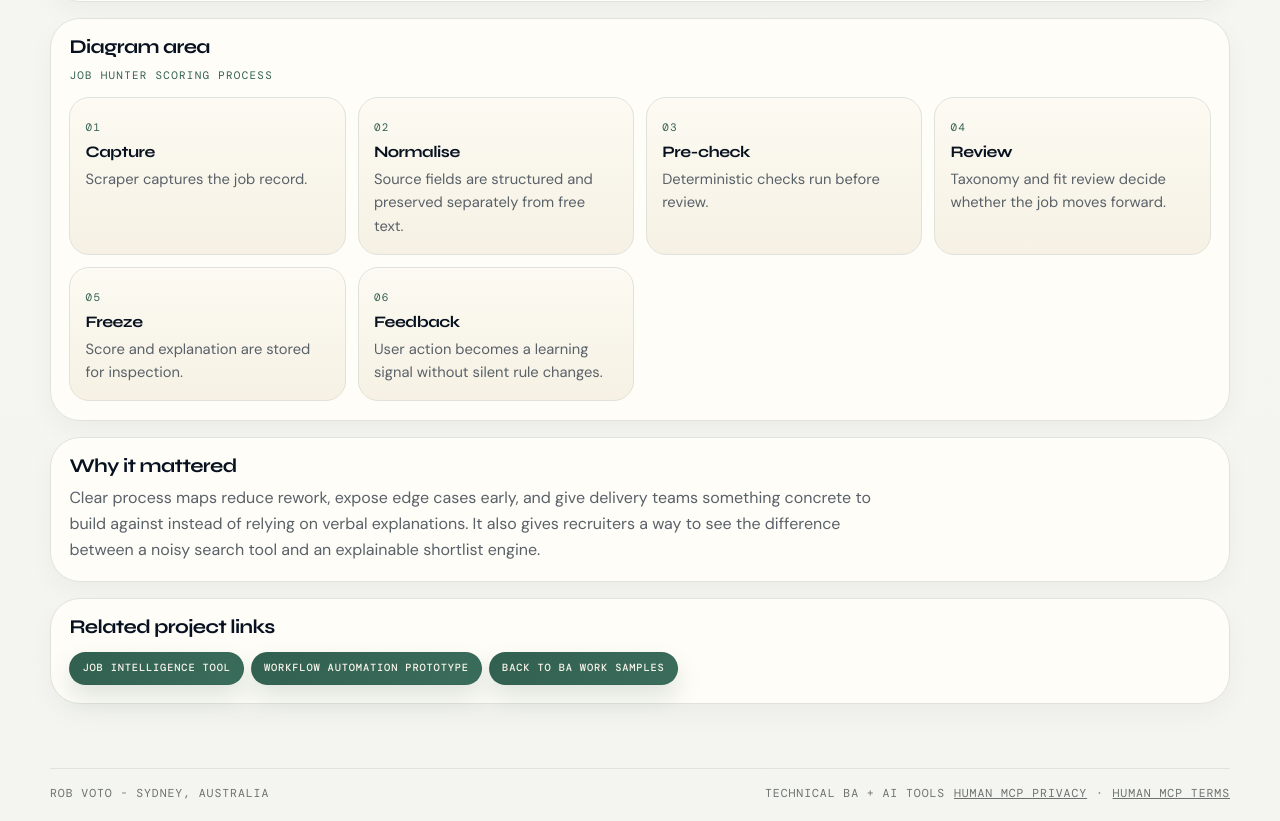
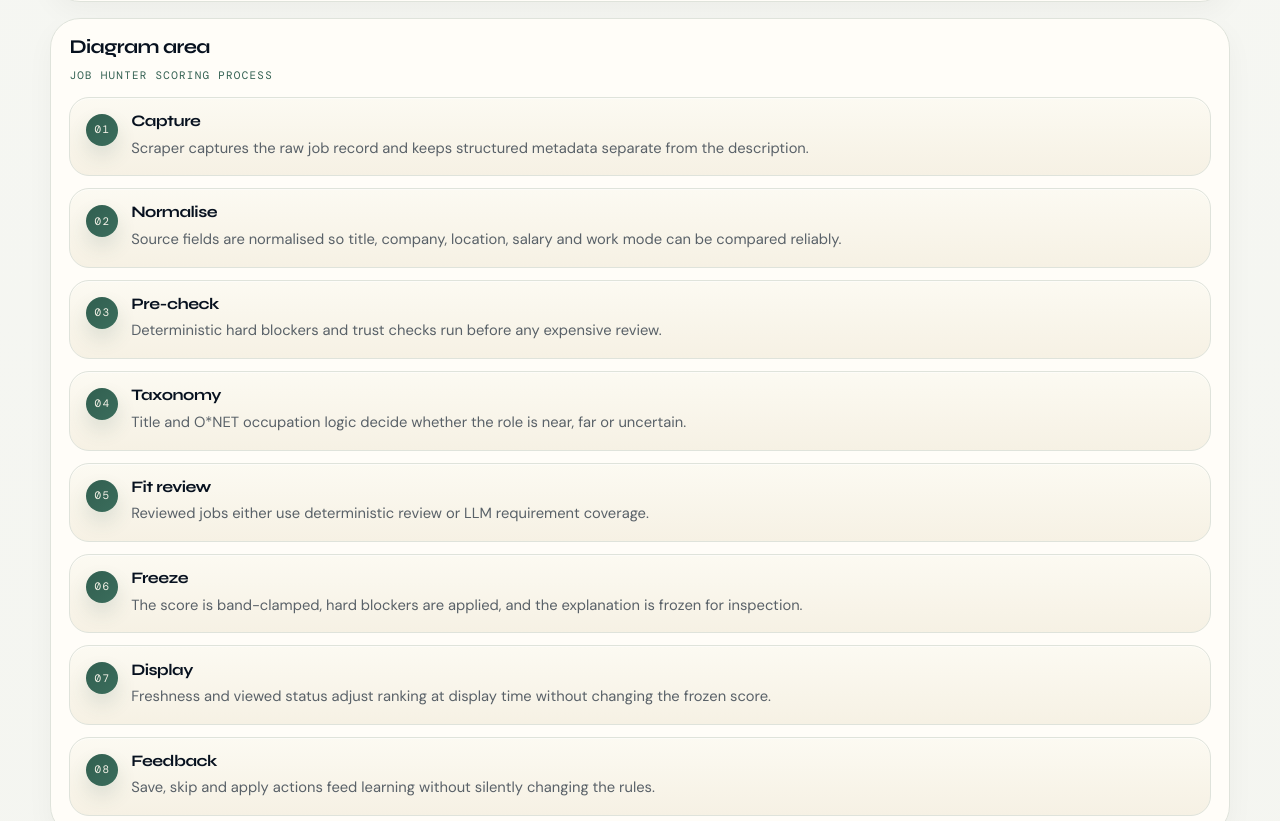
Before and after one commit to robvoto/personal-brand, a website: page work-samples/bpmn-process-maps.html in a window 1280 px wide. Shown: the part 638-1459 px from the top of the page. Drawn offline with nearby package versions, Linux system fonts and the light colour scheme.

Commit message:
Improve work sample flow diagrams

```diff
--- a/data.js
+++ b/data.js
@@ -395,12 +395,14 @@ window.PERSONAL_BRAND_DATA = {
           'I turned the scoring pipeline into a readable process map, identified the decision points, and kept the uncertain states visible instead of burying them in hidden logic.',
         diagramLabel: 'Job Hunter scoring process',
         diagramSteps: [
-          { title: 'Capture', body: 'Scraper captures the job record.' },
-          { title: 'Normalise', body: 'Source fields are structured and preserved separately from free text.' },
-          { title: 'Pre-check', body: 'Deterministic checks run before review.' },
-          { title: 'Review', body: 'Taxonomy and fit review decide whether the job moves forward.' },
-          { title: 'Freeze', body: 'Score and explanation are stored for inspection.' },
-          { title: 'Feedback', body: 'User action becomes a learning signal without silent rule changes.' },
+          { title: 'Capture', body: 'Scraper captures the raw job record and keeps structured metadata separate from the description.' },
+          { title: 'Normalise', body: 'Source fields are normalised so title, company, location, salary and work mode can be compared reliably.' },
+          { title: 'Pre-check', body: 'Deterministic hard blockers and trust checks run before any expensive review.' },
+          { title: 'Taxonomy', body: 'Title and O*NET occupation logic decide whether the role is near, far or uncertain.' },
+          { title: 'Fit review', body: 'Reviewed jobs either use deterministic review or LLM requirement coverage.' },
+          { title: 'Freeze', body: 'The score is band-clamped, hard blockers are applied, and the explanation is frozen for inspection.' },
+          { title: 'Display', body: 'Freshness and viewed status adjust ranking at display time without changing the frozen score.' },
+          { title: 'Feedback', body: 'Save, skip and apply actions feed learning without silently changing the rules.' },
         ],
         whyItMattered:
           'Clear process maps reduce rework, expose edge cases early, and give delivery teams something concrete to build against instead of relying on verbal explanations. It also gives recruiters a way to see the difference between a noisy search tool and an explainable shortlist engine.',
@@ -421,10 +423,11 @@ window.PERSONAL_BRAND_DATA = {
         diagramLabel: 'Job Hunter rules spine',
         diagramSteps: [
           { title: 'Blockers', body: 'Cheap deterministic checks reject obvious mismatches first.' },
-          { title: 'Taxonomy', body: 'Title and occupation logic decides near, far, or uncertain.' },
-          { title: 'Review', body: 'Only usable jobs move into fit review or deterministic outcome.' },
-          { title: 'Band', body: 'Grade clamps the score into the correct band.' },
-          { title: 'Freeze', body: 'Score and explanation are stored separately from display ranking.' },
+          { title: 'Taxonomy', body: 'Title and occupation logic decides near, far or uncertain before review continues.' },
+          { title: 'Coverage', body: 'Requirement coverage is evidence for the grade and must name real capabilities.' },
+          { title: 'Band', body: 'Grade clamps the score into the correct range instead of pretending to be a percentage.' },
+          { title: 'Penalty', body: 'Hard blockers are applied after the clamp and can force the score near zero.' },
+          { title: 'Freeze', body: 'The display score stays separate from the frozen score so ranking remains inspectable.' },
         ],
         whyItMattered:
           'Decision logic written clearly reduces ambiguity, lowers defect risk and makes policy changes easier to implement without reinterpreting the same rule each time. It also keeps hidden penalties out of the system.',
@@ -447,7 +450,7 @@ window.PERSONAL_BRAND_DATA = {
           { title: 'Need', body: 'A requirement is captured in the right product language.' },
           { title: 'Story', body: 'The work is sliced into a buildable delivery unit.' },
           { title: 'Criteria', body: 'Acceptance criteria define the success conditions.' },
-          { title: 'Test', body: 'QA and stakeholders can verify the same outcome.' },
+          { title: 'Test', body: 'QA and stakeholders can verify the same outcome using the same wording.' },
           { title: 'Done', body: 'The release is signed off with no ambiguity.' },
         ],
         whyItMattered:
@@ -470,11 +473,12 @@ window.PERSONAL_BRAND_DATA = {
         diagramLabel: 'Orchestrator decision flow',
         diagramSteps: [
           { title: 'Request', body: 'Human request or backlog item enters the graph.' },
-          { title: 'Risk review', body: 'The orchestrator returns LOW, MEDIUM, HIGH or UNKNOWN.' },
-          { title: 'Approval', body: 'Unsafe work pauses for human approval.' },
-          { title: 'Plan', body: 'The agent asks for a compact implementation plan.' },
-          { title: 'Instruction', body: 'The instruction builder produces a bounded task brief.' },
-          { title: 'Run', body: 'The controlled coding-agent runner executes the work.' },
+          { title: 'Research', body: 'Complex tasks can be gated for research approval before execution continues.' },
+          { title: 'Risk review', body: 'The orchestrator returns LOW, MEDIUM, HIGH or UNKNOWN and logs a reason.' },
+          { title: 'Approval', body: 'Unsafe work pauses for human approval; safe work proceeds automatically.' },
+          { title: 'Plan', body: 'The agent asks for a compact implementation plan and reviews it.' },
+          { title: 'Instruction', body: 'The instruction builder produces a bounded task brief for the coding agent.' },
+          { title: 'Run', body: 'The controlled coding-agent runner executes the work with explicit boundaries.' },
           { title: 'Recover', body: 'Failures route back through guidance instead of silently continuing.' },
         ],
         whyItMattered:
--- a/render.js
+++ b/render.js
@@ -109,14 +109,16 @@
           <h2>Diagram area</h2>
           <div class="work-sample-diagram" aria-label="${escapeHtml(sample.diagramLabel)}">
             <div class="work-sample-diagram-label">${escapeHtml(sample.diagramLabel)}</div>
-            <div class="work-sample-diagram-grid">
+            <div class="work-sample-diagram-flow">
               ${sample.diagramSteps
                 .map(
                   (step, index) => `
                     <div class="work-sample-diagram-step">
                       <span class="work-sample-step-index">${String(index + 1).padStart(2, '0')}</span>
-                      <h3>${escapeHtml(step.title)}</h3>
-                      <p>${escapeHtml(step.body)}</p>
+                      <div class="work-sample-diagram-copy">
+                        <h3>${escapeHtml(step.title)}</h3>
+                        <p>${escapeHtml(step.body)}</p>
+                      </div>
                     </div>
                   `
                 )
--- a/styles.css
+++ b/styles.css
@@ -701,14 +701,16 @@
       text-transform: uppercase;
       color: var(--accent);
     }
-    .work-sample-diagram-grid {
+    .work-sample-diagram-flow {
       display: grid;
-      grid-template-columns: repeat(4, minmax(0, 1fr));
       gap: 0.75rem;
     }
     .work-sample-diagram-step {
-      min-height: 100%;
-      padding: 0.95rem;
+      display: grid;
+      grid-template-columns: auto 1fr;
+      gap: 0.8rem;
+      align-items: start;
+      padding: 0.95rem 1rem;
       border-radius: var(--radius-md);
       background: linear-gradient(180deg, #fcfaf2, #f6f1e4);
       border: 1px solid var(--line);
@@ -716,12 +718,23 @@
     }
     .work-sample-step-index {
       display: inline-flex;
-      margin-bottom: 0.5rem;
+      align-items: center;
+      justify-content: center;
+      width: 2rem;
+      height: 2rem;
+      margin-top: 0.05rem;
+      flex: 0 0 auto;
+      border-radius: 999px;
+      background: linear-gradient(135deg, var(--accent), #3b6d5c);
+      color: var(--text-dark);
       font-family: var(--mono);
       font-size: 0.68rem;
       letter-spacing: 0.12em;
       text-transform: uppercase;
-      color: var(--accent);
+      box-shadow: 0 10px 20px rgba(47, 95, 79, 0.14);
+    }
+    .work-sample-diagram-copy {
+      min-width: 0;
     }
     .work-sample-diagram-step h3 {
       margin-bottom: 0.45rem;
@@ -1028,9 +1041,6 @@
       .card-grid.work-sample-overview-grid {
         grid-template-columns: 1fr;
       }
-      .work-sample-diagram-grid {
-        grid-template-columns: 1fr;
-      }
       .applied-media {
         width: 2.05rem;
       }
```
Also changed, not shown: tests/work-samples.spec.js (+3 -3 lines).
